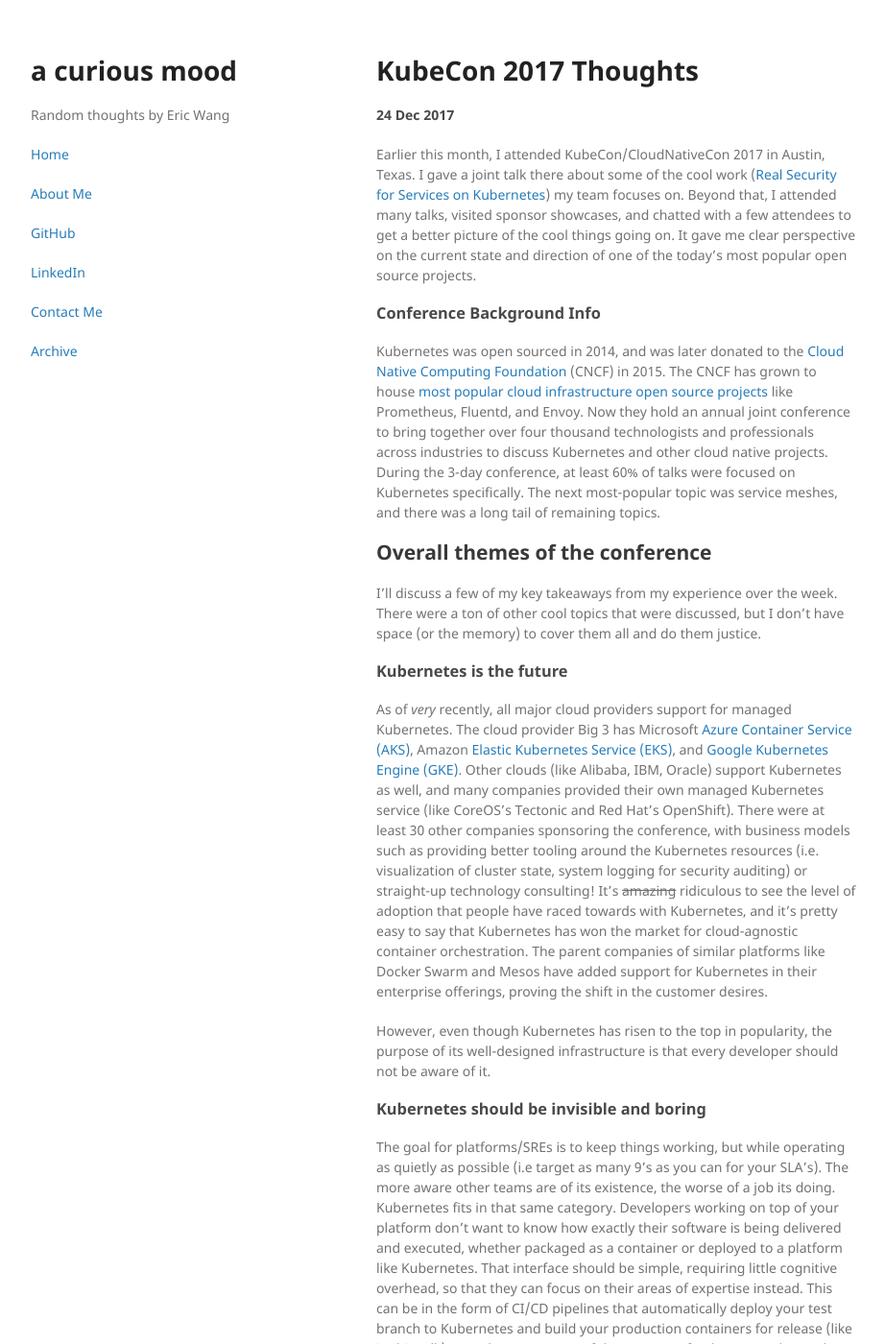
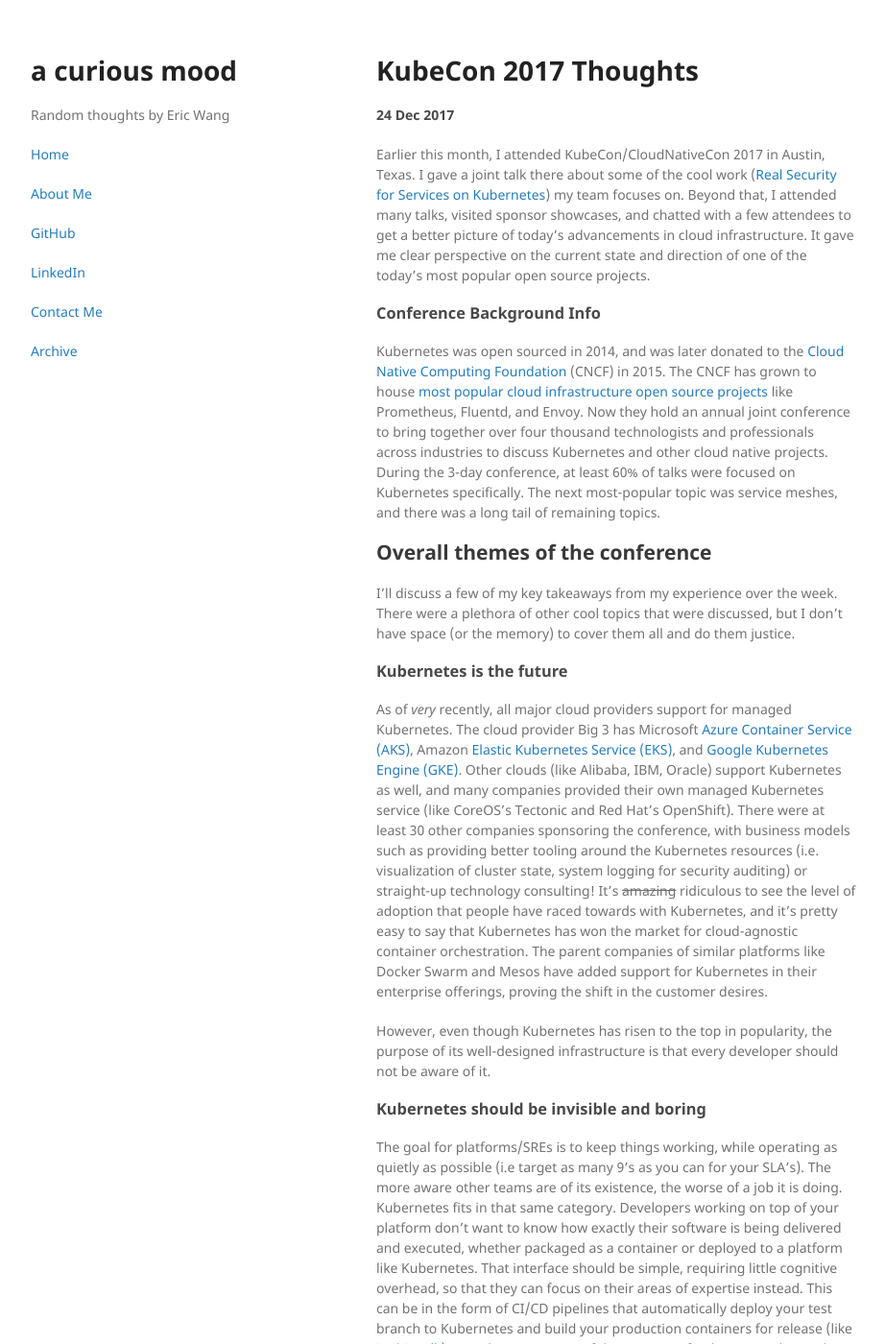
Before and after one commit to ericewang/ericewang.github.io, a Jekyll site: the page built from _posts/2017-12-24-kubecon-2017-thoughts.md, in a window 1280 px wide and 1400 px high. Shown: the whole window at 96% size, without its empty margins (178-1100 px from the left). Built offline with Jekyll 4.4.1, drawn with Linux system fonts in a browser that asks for light colours; some of the changed text lies outside the part shown.

Commit message:
a few edits to kubecon post

```diff
--- a/_posts/2017-12-24-kubecon-2017-thoughts.md
+++ b/_posts/2017-12-24-kubecon-2017-thoughts.md
@@ -6,7 +6,7 @@
 ---
 
 Earlier this month, I attended KubeCon/CloudNativeCon 2017 in Austin, Texas. I gave a joint talk there about some of the cool work ([Real Security for Services
-on Kubernetes](https://schd.ws/hosted_files/kccncna17/0d/KubeCon-Slides-Databricks.pdf)) my team focuses on. Beyond that, I attended many talks, visited sponsor showcases, and chatted with a few attendees to get a better picture of the cool things going on. It gave me clear perspective on the current state and direction of one of the today's most popular open source projects.
+on Kubernetes](https://schd.ws/hosted_files/kccncna17/0d/KubeCon-Slides-Databricks.pdf)) my team focuses on. Beyond that, I attended many talks, visited sponsor showcases, and chatted with a few attendees to get a better picture of today's advancements in cloud infrastructure. It gave me clear perspective on the current state and direction of one of the today's most popular open source projects.
 <!--more-->
 
 ### Conference Background Info
@@ -15,7 +15,7 @@
 
 ## Overall themes of the conference
 
-I'll discuss a few of my key takeaways from my experience over the week. There were a ton of other cool topics that were discussed, but I don't have space (or the memory) to cover them all and do them justice.
+I'll discuss a few of my key takeaways from my experience over the week. There were a plethora of other cool topics that were discussed, but I don't have space (or the memory) to cover them all and do them justice.
 
 ### Kubernetes is the future
 
@@ -25,7 +25,7 @@
 
 ### Kubernetes should be invisible and boring
 
-The goal for platforms/SREs is to keep things working, but while operating as quietly as possible (i.e target as many 9's as you can for your SLA's). The more aware other teams are of its existence, the worse of a job its doing. Kubernetes fits in that same category. Developers working on top of your platform don't want to know how exactly their software is being delivered and executed, whether packaged as a container or deployed to a platform like Kubernetes. That interface should be simple, requiring little cognitive overhead, so that they can focus on their areas of expertise instead. This can be in the form of CI/CD pipelines that automatically deploy your test branch to Kubernetes and build your production containers for release (like in this [talk](https://www.youtube.com/watch?v=07jq-5VbBVQ)). Brendan Burns, one of the creators of Kubernetes, demoed a new proof-of-concept library called [Metaparticle](https://metaparticle.io/), that allows developers to define everything needed to successfully run an application (including packaging/runtime) in the same language and file that they are familiar with. This is an important reminder that at the end of the day, as an infrastructure/dev-ops engineer, the end goal is efficacy/stability of the organization. Kubernetes is just a tool to help make that easier.
+The goal for platforms/SREs is to keep things working, while operating as quietly as possible (i.e target as many 9's as you can for your SLA's). The more aware other teams are of its existence, the worse of a job it is doing. Kubernetes fits in that same category. Developers working on top of your platform don't want to know how exactly their software is being delivered and executed, whether packaged as a container or deployed to a platform like Kubernetes. That interface should be simple, requiring little cognitive overhead, so that they can focus on their areas of expertise instead. This can be in the form of CI/CD pipelines that automatically deploy your test branch to Kubernetes and build your production containers for release (like in this [talk](https://www.youtube.com/watch?v=07jq-5VbBVQ)). Brendan Burns, one of the creators of Kubernetes, demoed a new proof-of-concept library called [Metaparticle](https://metaparticle.io/), that allows developers to define everything needed to successfully run an application (including packaging/runtime) in the same language and file that they are familiar with. This is an important reminder that at the end of the day, as an infrastructure/dev-ops engineer, the end goal is efficacy/stability of the organization. Kubernetes is just a tool to help make that easier.
 
 ### Service Meshes are _also_ the future
 
```
Also changed, not shown: other parts of _posts/2017-12-24-kubecon-2017-thoughts.md (+1 -1 lines).
